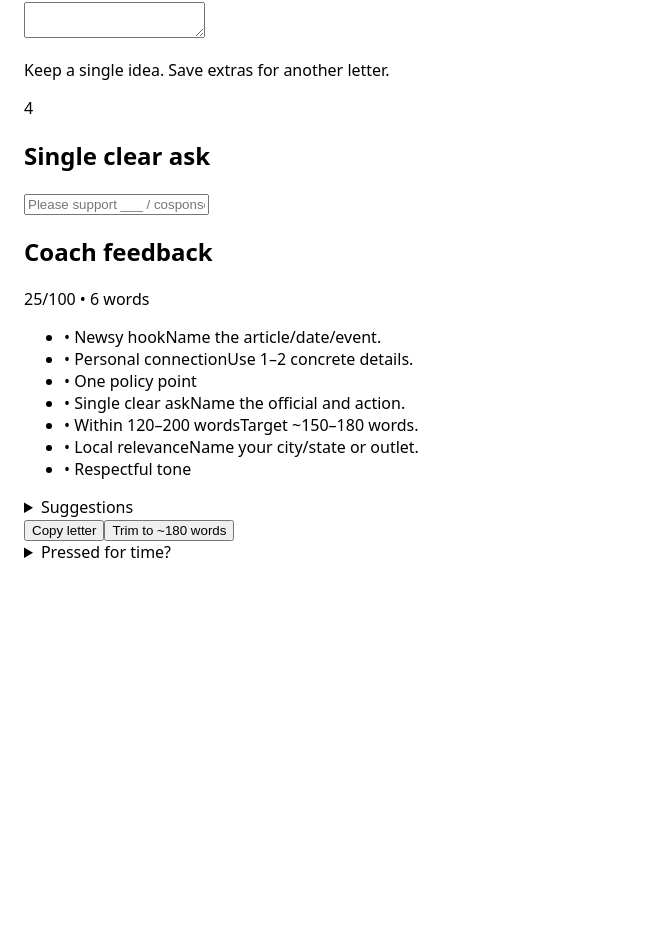
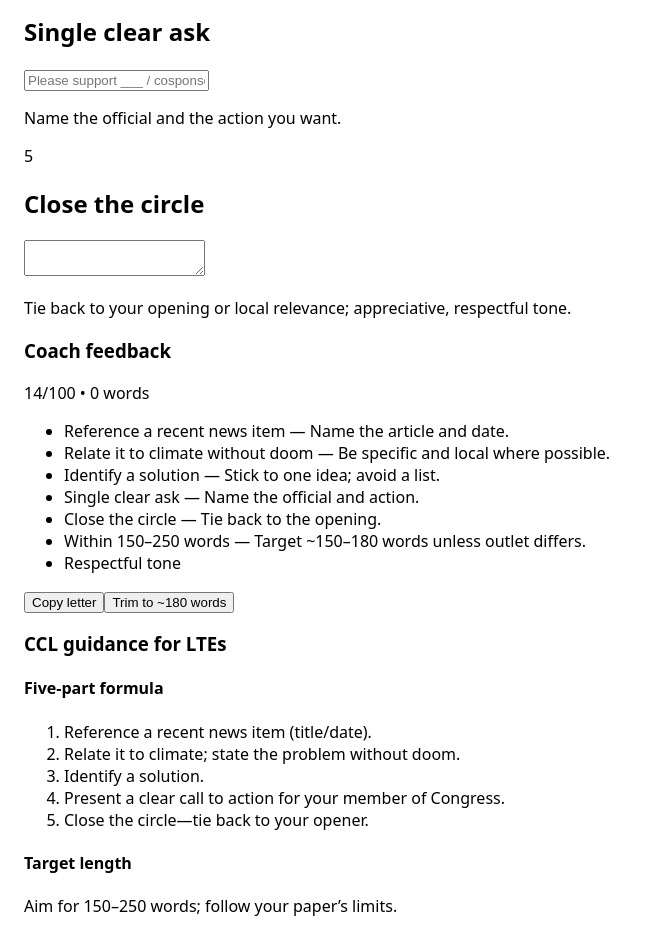
Before and after one commit to JoelMcKinnon/climate-writer, a Nuxt app: page / in a window 1280 px wide. Shown: the part 620-1572 px from the top of the page, without its empty margins (0-648 px from the left). Before the commit the page ends 1207 px from the top, so only its background shows below. Built offline with nearby package versions, Linux system fonts and the light colour scheme.

Commit message:
feat: align inputs and rubric with CCL five-part formula

```diff
--- a/app/composables/useCoach.ts
+++ b/app/composables/useCoach.ts
@@ -1,38 +1,72 @@
-export type RubricKey = "hook"|"personal"|"policy"|"ask"|"length"|"local"|"tone";
-export interface RubricItem { key: RubricKey; label: string; pass: boolean; note?: string; weight: number; }
-export interface CoachResult { score: number; items: RubricItem[]; suggestions: string[]; }
-function wordCount(s: string){ return (s.match(/\b\w+\b/g) || []).length; }
-export function scoreLTE(input: { hook: string; personal: string; body: string; ask: string; region?: { city?: string; state?: string }; }) : CoachResult {
-  const items: RubricItem[] = []; const suggestions: string[] = [];
-  const len = wordCount([input.hook, input.personal, input.body, input.ask].join(" "));
-  const hasHook = !!input.hook && /(?:today|this|recent|editorial|op\-ed|report|article|Jan|Feb|Mar|Apr|May|Jun|Jul|Aug|Sep|Oct|Nov|Dec|\d{4})/i.test(input.hook);
-  items.push({ key:"hook", label:"Newsy hook", pass:hasHook, note: hasHook?"":"Name the article/date/event.", weight:0.2 });
-  if(!hasHook) suggestions.push("Open with the article title or date so editors know what you’re referencing.");
-  const hasPersonal = wordCount(input.personal) >= 10 && input.personal.length <= 350;
-  items.push({ key:"personal", label:"Personal connection", pass:hasPersonal, note: hasPersonal?"":"Use 1–2 concrete details.", weight:0.2 });
-  if(!hasPersonal) suggestions.push("Add a concrete detail (bill amount, child’s asthma episode, commute, etc.).");
-  const oneIdea = !/[;]|(?:\b(and|also|plus)\b.*\b(and|also|plus)\b)/i.test(input.body);
-  items.push({ key:"policy", label:"One policy point", pass:oneIdea, note: oneIdea?"":"Keep one policy idea.", weight:0.2 });
-  if(!oneIdea) suggestions.push("Cut to one policy idea; save extras for a future letter.");
-  const clearAsk = /\b(support|pass|vote|cosponsor|oppose|fund|prioritize)\b/i.test(input.ask);
-  items.push({ key:"ask", label:"Single clear ask", pass:clearAsk, note: clearAsk?"":"Name the official and action.", weight:0.2 });
-  if(!clearAsk) suggestions.push("Name the decision-maker and a single action (e.g., “Please support ___”).");
-  const withinLen = len >= 120 && len <= 200;
-  items.push({ key:"length", label:"Within 120–200 words", pass:withinLen, note: withinLen?"":"Target ~150–180 words.", weight:0.1 });
-  if(!withinLen) suggestions.push("Trim to ~170 words; remove filler, combine short sentences.");
-  const local = !!(input.region?.city || input.region?.state) &&
-    new RegExp(`\\b(${[input.region?.city, input.region?.state].filter(Boolean).join("|")})\\b`, "i")
-    .test([input.hook,input.personal,input.body].join(" "));
-  items.push({ key:"local", label:"Local relevance", pass:local, note: local?"":"Name your city/state or outlet.", weight:0.05 });
-  if(!local) suggestions.push("Name your city, neighborhood, or a local landmark/organization.");
-  const civilTone = !/\b(dumb|idiot|corrupt|liar|disgusting|hate)\b/i.test([input.hook,input.body].join(" "));
-  items.push({ key:"tone", label:"Respectful tone", pass:civilTone, note: civilTone?"":"Rephrase blamey language.", weight:0.05 });
-  if(!civilTone) suggestions.push("Swap blamey words for respectful phrasing; it increases publish chances.");
-  const score = Math.round(items.reduce((s,i)=> s + (i.pass ? i.weight : 0), 0) * 100);
-  return { score, items, suggestions };
+export function scoreLTE(input: {
+  newsRef: string
+  problem: string
+  solution: string
+  ask: string
+  close: string
+  region?: string
+}) {
+  const words = (txt: string) => (txt.match(/\b\w+\b/g) || []).length
+  const totalWords = words(
+    [input.newsRef, input.problem, input.solution, input.ask, input.close].join(' ')
+  )
+
+  const items = [
+    {
+      key: 'newsRef',
+      label: 'Reference a recent news item',
+      note: 'Name the article and date.',
+      pass: /\b(202\d|202\d-\d{1,2}|\bMon|\bTue|\bWed|\bThu|\bFri|\bSat|\bSun)/i.test(input.newsRef) || input.newsRef.length > 20
+    },
+    {
+      key: 'problem',
+      label: 'Relate it to climate without doom',
+      note: 'Be specific and local where possible.',
+      pass: input.problem.length >= 30
+    },
+    {
+      key: 'solution',
+      label: 'Identify a solution',
+      note: 'Stick to one idea; avoid a list.',
+      pass: input.solution.length >= 30 && !/[;•]/.test(input.solution)
+    },
+    {
+      key: 'ask',
+      label: 'Single clear ask',
+      note: 'Name the official and action.',
+      pass: /(support|cosponsor|oppose|vote|introduce)/i.test(input.ask)
+    },
+    {
+      key: 'close',
+      label: 'Close the circle',
+      note: 'Tie back to the opening.',
+      pass: input.close.length >= 12
+    },
+    {
+      key: 'length',
+      label: 'Within 150–250 words',
+      note: 'Target ~150–180 words unless outlet differs.',
+      pass: totalWords >= 120 && totalWords <= 260
+    },
+    {
+      key: 'tone',
+      label: 'Respectful tone',
+      note: 'No insults; appreciative where appropriate.',
+      pass: !/(idiot|stupid|corrupt|traitor)/i.test([input.problem,input.solution,input.ask].join(' '))
+    }
+  ]
+
+  // Simple score: each pass = +14 (cap at 100)
+  const score = Math.min(100, items.filter(i => i.pass).length * 14)
+
+  const suggestions = items.filter(i => !i.pass).map(i => i.note)
+
+  return { score, items, suggestions }
 }
-export function tightenToWords(text: string, target=180){
-  const words = text.split(/\s+/);
-  if(words.length <= target) return text;
-  return words.slice(0, target).join(" ") + "…";
+
+// Utility you already had:
+export function tightenToWords(text: string, maxWords = 180) {
+  const tokens = (text || '').trim().split(/\s+/)
+  if (tokens.length <= maxWords) return text
+  return tokens.slice(0, maxWords).join(' ') + '…'
 }
--- a/app/pages/index.vue
+++ b/app/pages/index.vue
@@ -1,88 +1,110 @@
+<!-- app/pages/index.vue -->
 <script setup lang="ts">
-import { useDraft } from '~/stores/draft';
-import { scoreLTE, tightenToWords } from '~/composables/useCoach';
+import CoachCard from '~/components/CoachCard.vue'
+import { useDraft } from '~/stores/draft'
+import { scoreLTE, tightenToWords } from '~/composables/useCoach'
+import { computed } from 'vue'
 
-const d = useDraft();
-const words = computed(() => (d.fullText.match(/\b\w+\b/g)?.length) || 0);
+const d = useDraft()
+
+// TEMP migration if you had older fields; remove later
+// @ts-ignore
+if ((d as any).hook && !d.newsRef) d.newsRef = (d as any).hook
+// @ts-ignore
+if ((d as any).personal && !d.problem) d.problem = (d as any).personal
+// @ts-ignore
+if ((d as any).body && !d.solution) d.solution = (d as any).body
+
+const words = computed(() => (d.fullText.match(/\b\w+\b/g)?.length) || 0)
 const result = computed(() => scoreLTE({
-  hook: d.hook, personal: d.personal, body: d.body, ask: d.ask, region: d.region
-}));
+  newsRef: d.newsRef,
+  problem: d.problem,
+  solution: d.solution,
+  ask: d.ask,
+  close: d.close,
+  region: d.region
+}))
 
-function copyLetter(){
-  navigator.clipboard.writeText(d.fullText);
-}
-function trimTo(limit:number){
-  const parts = [d.hook, d.personal, d.body, d.ask];
-  const joined = parts.join(" ");
-  const trimmed = tightenToWords(joined, limit);
-  // naive repartition into body if long: simplest for now
-  d.body = trimmed;
+function copyLetter(){ navigator.clipboard.writeText(d.fullText) }
+function trimTo(n:number){
+  d.close = '' // prefer trimming from close first
+  const parts = [d.newsRef, d.problem, d.solution, d.ask, d.close].join(' ')
+  const trimmed = tightenToWords(parts, n)
+  // naive split back (keeps order intact)
+  const segs = trimmed.split(/(?<=\.)\s+/)
+  ;[d.newsRef, d.problem, d.solution, d.ask, d.close] = [
+    segs[0]||'', segs[1]||'', segs[2]||'', segs[3]||'', segs.slice(4).join(' ')
+  ]
 }
 </script>
 
 <template>
-  <main class="mx-auto max-w-3xl p-6 space-y-6">
-    <header class="space-y-1">
-      <h1 class="text-2xl font-semibold">Climate Writer — Coach Mode</h1>
-      <p class="text-neutral-600">Write it yourself. Get targeted feedback. Keep it concise and respectful.</p>
-    </header>
-
-    <CoachCard :step="1" title="Newsy hook">
-      <textarea v-model="d.hook" class="w-full min-h-24 rounded border p-3" aria-label="Hook"></textarea>
-      <p class="text-sm text-neutral-600">Name the article or event (and date) you’re responding to.</p>
+  <div class="grid gap-6 lg:grid-cols-[1fr,360px]">
+    <div class="space-y-6">
+      <CoachCard :step="1" title="Reference a recent news item (title/date)">
+        <textarea v-model="d.newsRef" class="textarea min-h-24" aria-label="News reference"></textarea>
+        <p class="text-sm text-slate-600">Name the article or event and its date; keep it timely.</p>
       </CoachCard>
 
-    <CoachCard :step="2" title="Personal connection (1–2 sentences)">
-      <textarea v-model="d.personal" class="w-full min-h-24 rounded border p-3" aria-label="Personal connection"></textarea>
-      <p class="text-sm text-neutral-600">Use one concrete detail: cost, health, commute, wildfire smoke, etc.</p>
+      <CoachCard :step="2" title="Relate it to climate (state the problem)">
+        <textarea v-model="d.problem" class="textarea min-h-28" aria-label="Problem"></textarea>
+        <p class="text-sm text-slate-600">Add one concrete detail (cost, health, commute, smoke, etc.); avoid doom or hot-button framing.</p>
       </CoachCard>
 
-    <CoachCard :step="3" title="One policy point">
-      <textarea v-model="d.body" class="w-full min-h-28 rounded border p-3" aria-label="Policy point"></textarea>
-      <p class="text-sm text-neutral-600">Keep a single idea. Save extras for another letter.</p>
+      <CoachCard :step="3" title="Identify one solution">
+        <textarea v-model="d.solution" class="textarea min-h-28" aria-label="Solution"></textarea>
+        <p class="text-sm text-slate-600">Stick to one idea (e.g., pricing pollution, efficiency, permitting) and stay specific.</p>
       </CoachCard>
 
       <CoachCard :step="4" title="Single clear ask">
-      <input v-model="d.ask" class="w-full rounded border p-3" aria-label="Ask" placeholder="Please support ___ / cosponsor ___ / oppose ___" />
+        <input v-model="d.ask" class="input" aria-label="Ask"
+               placeholder="Please support ___ / cosponsor ___ / oppose ___" />
+        <p class="text-sm text-slate-600">Name the official and the action you want.</p>
       </CoachCard>
 
-    <section class="rounded-lg border bg-white/80 p-4">
+      <CoachCard :step="5" title="Close the circle">
+        <textarea v-model="d.close" class="textarea min-h-20" aria-label="Close"></textarea>
+        <p class="text-sm text-slate-600">Tie back to your opening or local relevance; appreciative, respectful tone.</p>
+      </CoachCard>
+
+      <!-- Feedback card (unchanged except bindings) -->
+      <section class="ccl-card p-5 sm:p-6">
         <div class="flex items-center justify-between">
-        <h2 class="font-medium">Coach feedback</h2>
-        <div aria-live="polite" class="text-sm">{{ result.score }}/100 • {{ words }} words</div>
+          <h3 class="font-semibold text-slate-900">Coach feedback</h3>
+          <div role="status" aria-live="polite" class="text-sm text-slate-600">
+            {{ result.score }}/100 • {{ words }} words
+          </div>
         </div>
 
         <ul class="mt-2 space-y-1">
           <li v-for="i in result.items" :key="i.key" class="text-sm">
-          <span :class="i.pass ? 'text-green-700' : 'text-amber-700'">• {{ i.label }}</span>
-          <span v-if="!i.pass" class="ml-2 text-neutral-600">{{ i.note }}</span>
+            <span :class="i.pass ? 'text-green-700 font-medium' : 'text-amber-700 font-medium'">
+              {{ i.label }}
+            </span>
+            <span v-if="!i.pass" class="text-slate-600"> — {{ i.note }}</span>
           </li>
         </ul>
 
-      <details v-if="result.suggestions.length" class="mt-3">
-        <summary class="cursor-pointer text-sm underline">Suggestions</summary>
-        <ul class="list-disc pl-5">
-          <li v-for="s in result.suggestions" :key="s" class="text-sm">{{ s }}</li>
-        </ul>
-      </details>
-
-      <div class="mt-3 flex gap-2">
-        <button class="px-3 py-2 rounded bg-sky-600 text-white hover:bg-sky-700" @click="copyLetter">Copy letter</button>
-        <button class="px-3 py-2 rounded border" @click="trimTo(180)">Trim to ~180 words</button>
-
-        <details class="ml-auto">
-          <summary class="text-sm text-neutral-600 underline">Pressed for time?</summary>
-          <div class="mt-2 text-sm">
-            Writing it yourself is stronger. If you still want a starter draft:
-            <label class="mt-2 flex items-center gap-2">
-              <input type="checkbox" v-model="d.starterAccepted" /> I understand this is a last-resort helper.
-            </label>
-            <NuxtLink class="inline-block mt-2 px-3 py-2 rounded border" :class="{ 'opacity-50 pointer-events-none': !d.starterAccepted }" to="/starter">
-              Generate starter draft
-            </NuxtLink>
-          </div>
-        </details>
+        <div class="mt-4 flex flex-wrap gap-2">
+          <button class="btn-primary" @click="copyLetter">Copy letter</button>
+          <button class="btn-outline" @click="trimTo(180)">Trim to ~180 words</button>
         </div>
       </section>
-  </main>
+    </div>
+
+    <!-- Right guidance panel you already have can remain; titles now match the 5-step flow -->
+    <aside class="ccl-panel p-5 sm:p-6 h-fit">
+      <h3 class="text-xl font-bold text-slate-900">CCL guidance for LTEs</h3>
+      <h4 class="mt-3 font-semibold text-slate-900">Five-part formula</h4>
+      <ol class="mt-2 list-decimal pl-5 text-sm text-slate-800 space-y-1">
+        <li>Reference a recent news item (title/date).</li>
+        <li>Relate it to climate; state the problem without doom.</li>
+        <li>Identify a solution.</li>
+        <li>Present a clear call to action for your member of Congress.</li>
+        <li>Close the circle—tie back to your opener.</li>
+      </ol>
+      <h4 class="mt-4 font-semibold text-slate-900">Target length</h4>
+      <p class="text-sm text-slate-800">Aim for 150–250 words; follow your paper’s limits.</p>
+    </aside>
+  </div>
 </template>
--- a/app/stores/draft.ts
+++ b/app/stores/draft.ts
@@ -1,16 +1,27 @@
+import { defineStore } from 'pinia'
+
 export const useDraft = defineStore('draft', {
   state: () => ({
-    hook: "",
-    personal: "",
-    body: "",
-    ask: "",
-    region: { city: "", state: "" },
-    starterAccepted: false,
-    starterText: ""
+    // CCL five-part formula
+    newsRef: '',     // 1) Reference a recent news item (title/date)
+    problem: '',     // 2) Relate to climate; state the problem without doom
+    solution: '',    // 3) Identify a solution (e.g., pricing pollution)
+    ask: '',         // 4) Clear call to action for your MoC
+    close: '',       // 5) Close the circle — tie back to the opener
+
+    // Other context
+    region: '',
+    starterAccepted: false
   }),
   getters: {
-    fullText(s){
-      return [s.hook, "", s.personal, "", s.body, "", s.ask, "", "Thank you for considering this letter."].join("\n");
+    fullText(state) {
+      return [
+        state.newsRef,
+        state.problem,
+        state.solution,
+        state.ask,
+        state.close
+      ].filter(Boolean).join(' ')
     }
   }
-});
+})
```
Lines whose indentation alone changed are shown as unchanged.
